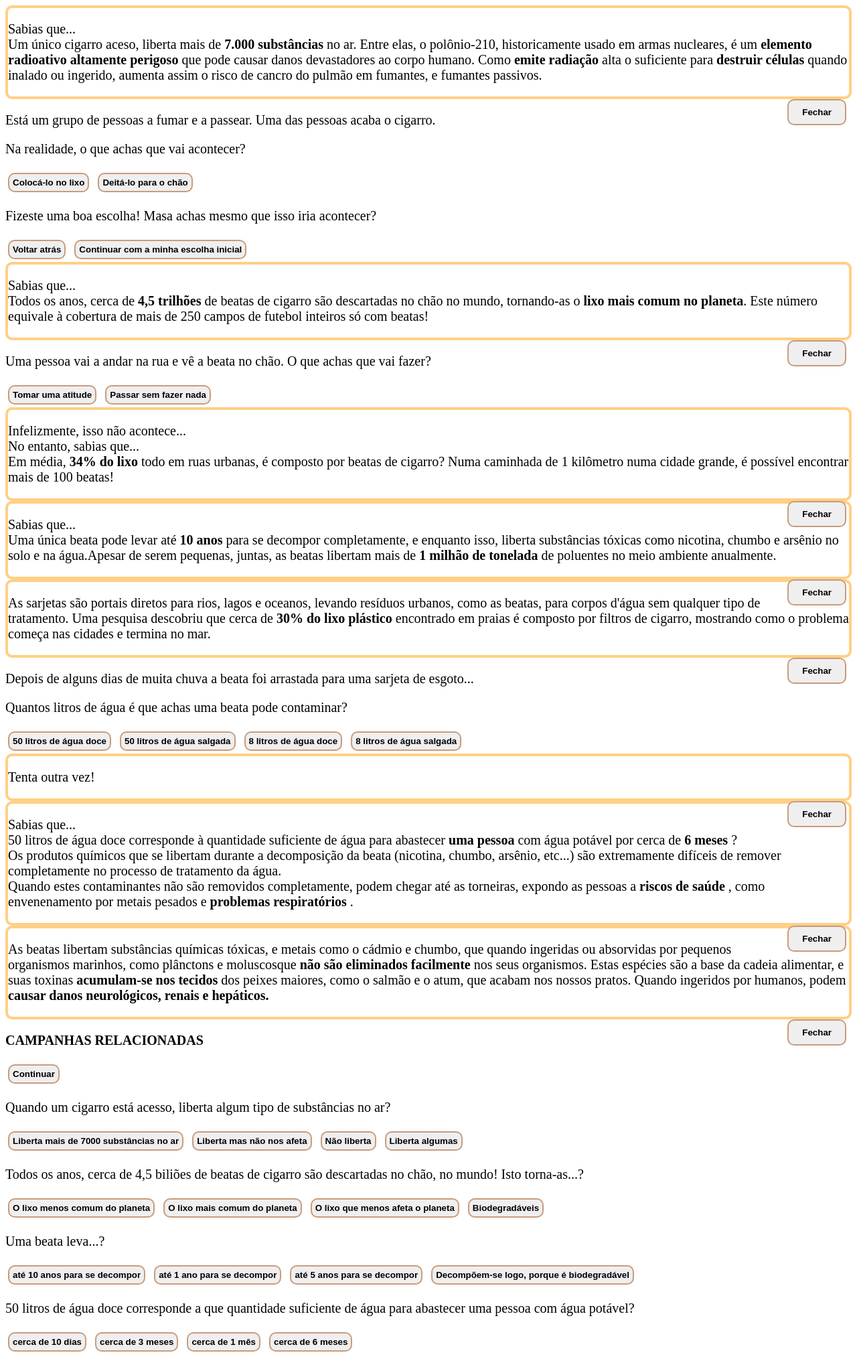
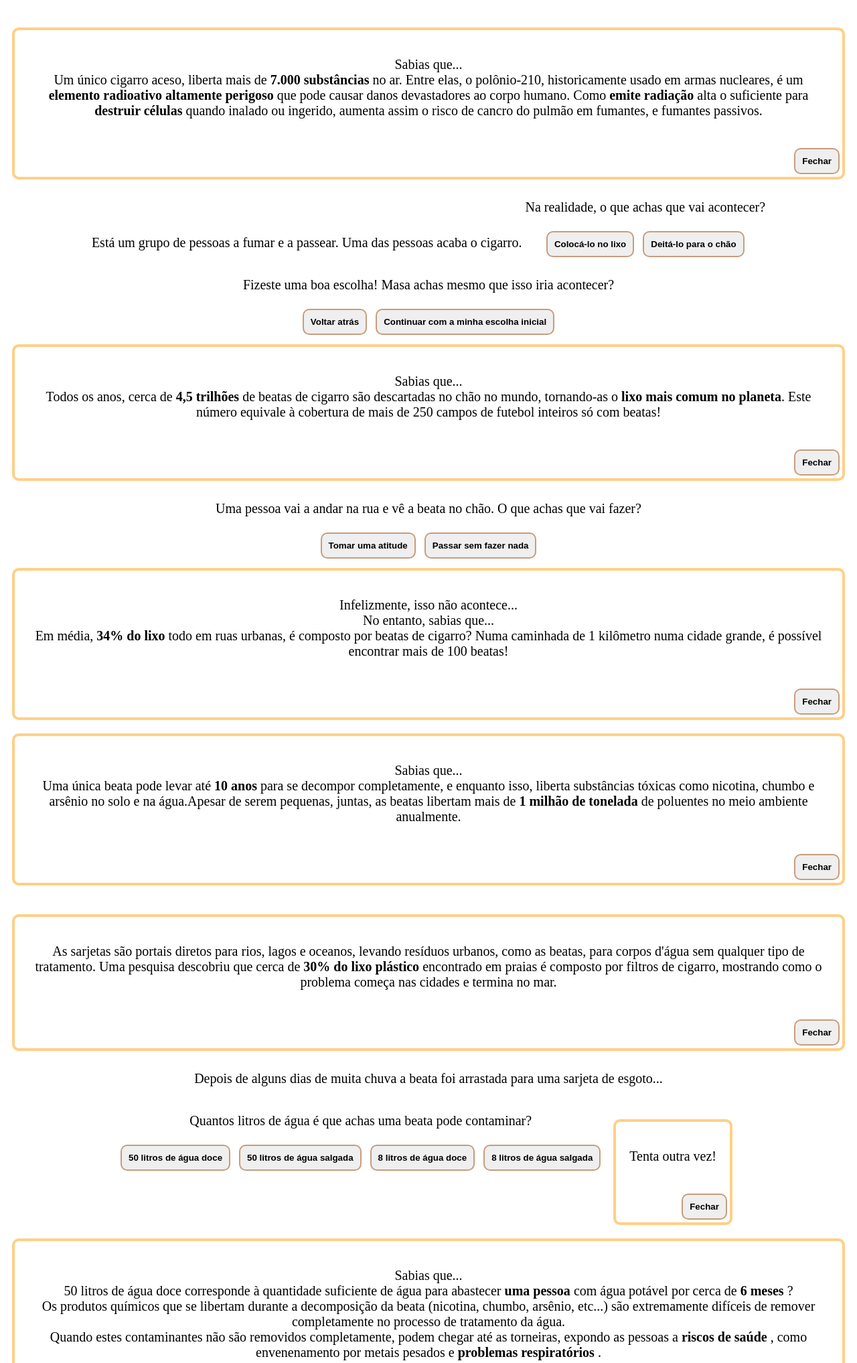
Before and after one commit to margaridapiress/lab_projeto, a PHP site: page /beata.html in a window 1280 px wide. Shown: the top 2035 px of the page at 67% size. Run offline with PHP 8.4, Linux system fonts and the light colour scheme.

Commit message:
css de divs e p de pop ups

```diff
--- a/estilos.css
+++ b/estilos.css
@@ -1,24 +1,41 @@
 body{
     font-size: 20px;
+    text-align: center;
 }
 
 .popupe{
     border: 4px solid #a6cbff;
     border-radius: 10px;
+    margin: 10px;
+}
+
+.popupe p{
+    padding: 20px;
 }
 
 .popupb{
     border: 4px solid #ffcf86;
     border-radius: 10px;
+    margin: 10px;
+}
+
+.popupb p{
+    padding: 20px;
 }
 
 .popupp{
-    border: 4px solid #bbc897;border-radius: 10px;
+    border: 4px solid #bbc897;
+    border-radius: 10px;
+    margin: 10px;
+}
+
+.popupp p{
+    padding: 20px;
 }
 
 button{
     border-radius: 10px;
-    padding: 5px;
+    padding: 10px;
     border: 2px solid #c89c7d;
     font-weight: 600;
     margin: 4px;
@@ -27,10 +44,16 @@ button{
 /*colocar botões à direita - para popups */
 .botaodireita{
     float: right;  /* Alinha o botão à esquerda */
-    padding: 10px 20px; /* Estilos do botão */    /* NÃO ESTÁ A FUNCIONARRRRRRR!!!! */
+    padding: 10px; /* Estilos do botão */
 }
 
 .campanhas{
     font-weight: 600;
     text-transform: uppercase;
 }
+
+/*colocar divs restritas ao tamanho do conteudo */
+
+div{
+    display: inline-block;
+}
```
